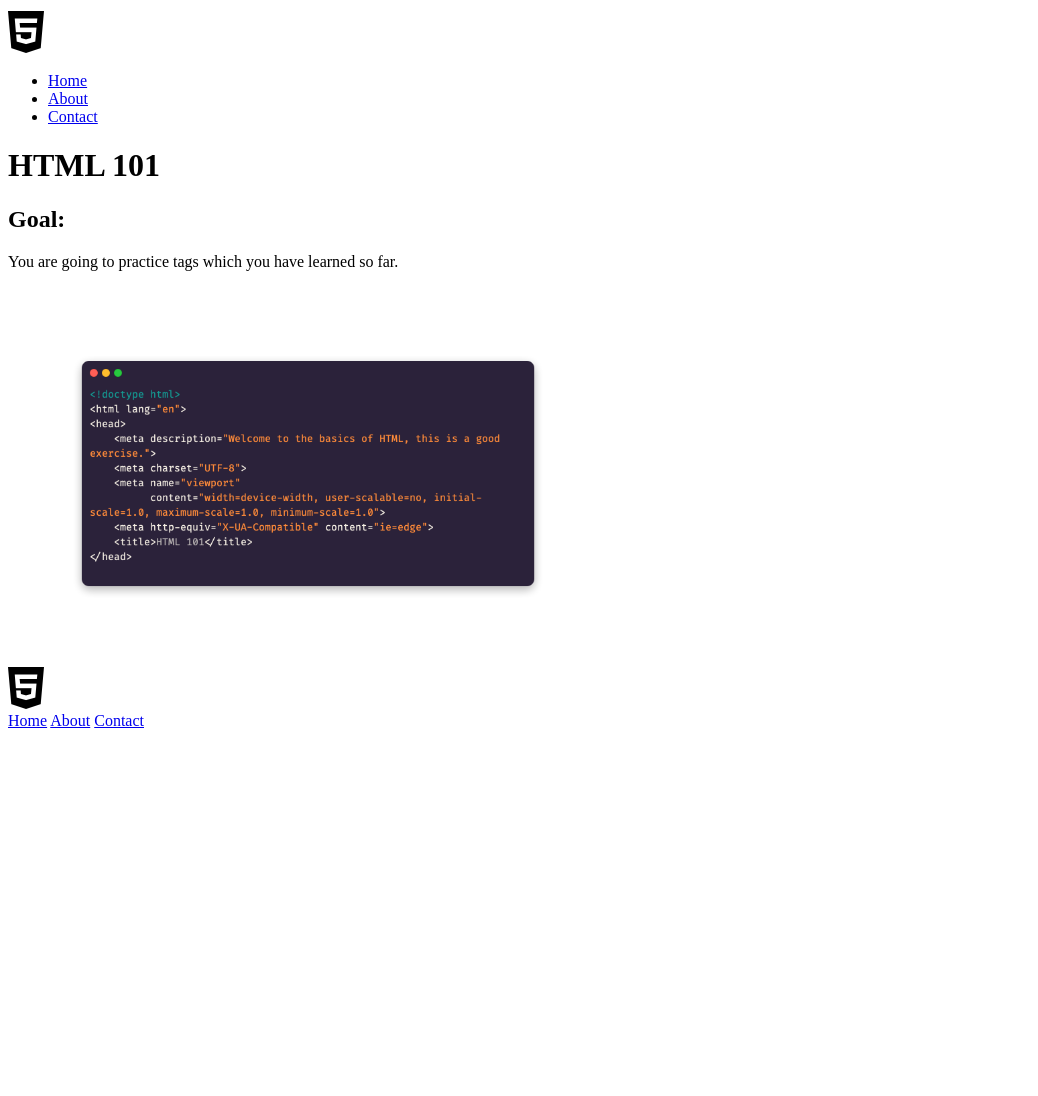
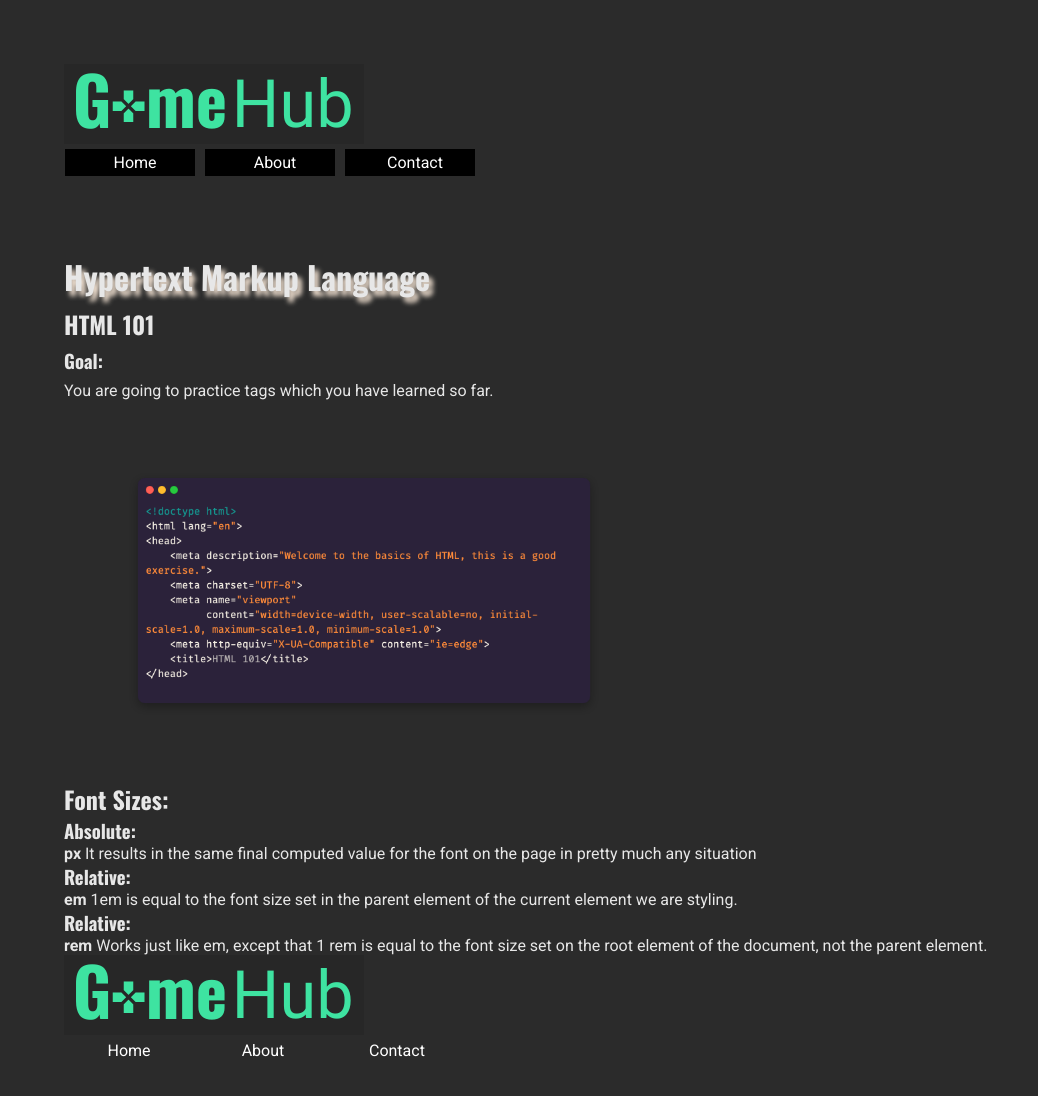
Before and after one commit to Noroff-Fagskole/bgo-21-html-css-html-101-siljeangelvik, a plain HTML site: page index.html in a window 1280 px wide. Shown: the whole page, without its empty margins (0-1038 px from the left). Before the commit the page ends 800 px from the top, so only its background shows below. Drawn offline with nearby package versions, Linux system fonts and the light colour scheme.

Commit message:
some edits

```diff
--- /dev/null
+++ b/css/style.css
@@ -0,0 +1,64 @@
+/*
+font-family: 'Oswald', sans-serif;
+font-family: 'Roboto', sans-serif;
+*/
+
+:root {
+    font-size: 16px;
+}
+
+html {
+    margin:5%;
+}
+
+* {
+    margin:0;
+    padding:0;
+}
+
+body {
+    background-color: #2b2b2b;
+    color: #e7e7e7;
+    font-family: 'Roboto', serif;
+    font-weight: 400;
+}
+
+
+ul {
+    margin-bottom: 100px;
+    border: 1px solid transparent;
+    list-style-type: none;
+    display: block;
+    padding-left: 0;
+}
+li {
+    float: left;
+    margin-right: 10px;
+    background: #000;
+    color: #fff;
+}
+li, a {
+    text-decoration: none;
+    color: #fff;
+    padding: 2px 5px;
+    display: inline-block;
+    width: 120px;
+    text-align: center;
+}
+
+li a:hover {
+    background: #fff;
+    color: #000;
+}
+
+main {
+    line-height: 1.7;
+}
+
+h1, h2, h3 {
+    font-family:'Oswald', sans-serif;
+}
+
+h1 {
+    text-shadow: 4px 5px 5px #fed;
+}
--- a/index.html
+++ b/index.html
@@ -7,12 +7,16 @@
     <meta name="viewport"
           content="width=device-width, user-scalable=no, initial-scale=1.0, maximum-scale=1.0, minimum-scale=1.0">
     <meta http-equiv="X-UA-Compatible" content="ie=edge">
-    <script src="https://kit.fontawesome.com/183e136a7d.js" crossorigin="anonymous"></script>
+    <!-- external stylesheets -->
+    <link rel="stylesheet" href="css/style.css">
+    <link rel="preconnect" href="https://fonts.googleapis.com">
+    <link rel="preconnect" href="https://fonts.gstatic.com" crossorigin>
+    <link href="https://fonts.googleapis.com/css2?family=Oswald:wght@200;300;400;500;600;700&family=Roboto:ital,wght@0,100;0,300;0,400;0,500;0,700;0,900;1,100;1,300;1,400;1,500;1,700;1,900&display=swap" rel="stylesheet">
 </head>
 
 <body>
 <header>
-    <i class="fab fa-html5 fa-3x"></i> <!-- easiest way for me to add a legit icon, instead of downloading a file-->
+    <img src="images/branding/black-bg-logo.png" alt="image of website logo">
     <nav>
         <ul>
             <li class="active"><a href="index.html">Home</a></li>
@@ -23,18 +27,31 @@
 </header>
 
 <main>
-    <h1>HTML 101</h1>
-    <h2>Goal:</h2>
+    <h1>Hypertext Markup Language</h1>
+    <h2>HTML 101</h2>
+    <h3>Goal:</h3>
+
     <p>You are going to practice tags which you have learned so far.</p>
 </main>
 
 
 <div>
-    <img src="media/transparent-codeye.png" alt="image displaying a block of HTML" width="600">
+    <img src="images/codeye-transparent.png" alt="image displaying a block of HTML" width="600">
 </div>
 
+<div>
+    <h2>Font Sizes:</h2>
+    <h3>Absolute:</h3>
+    <p><strong>px</strong> It results in the same final computed value for the font on the page in pretty much any situation</p>
+    <h3>Relative:</h3>
+    <p><strong>em</strong> 1em is equal to the font size set in the parent element of the current element we are styling.</p>
+      <h3>Relative:</h3>
+    <p><strong>rem</strong> Works just like em, except that 1 rem is equal to the font size set on the root element of the document, not the parent element.</p>
+</div>
+
+
 <footer>
-    <i class="fab fa-html5 fa-3x"></i> <!-- easiest way for me to add a legit icon, instead of downloading a file-->
+    <img src="images/branding/black-bg-logo.png" alt="image of website logo">
     <nav>
         <a href="index.html">Home</a>
         <a href="about.html">About</a>
```
Also changed, not shown: about.html (+4 -3 lines), contact.html (+3 -3 lines), images/branding/black-bg-logo.png (added), images/branding/gamegreen.png (added), images/codeye-transparent.png (renamed from media/transparent-codeye.png), images/codye-pink.png (renamed from media/codye.png), media/icon/logo.png (deleted), 2 other files.
